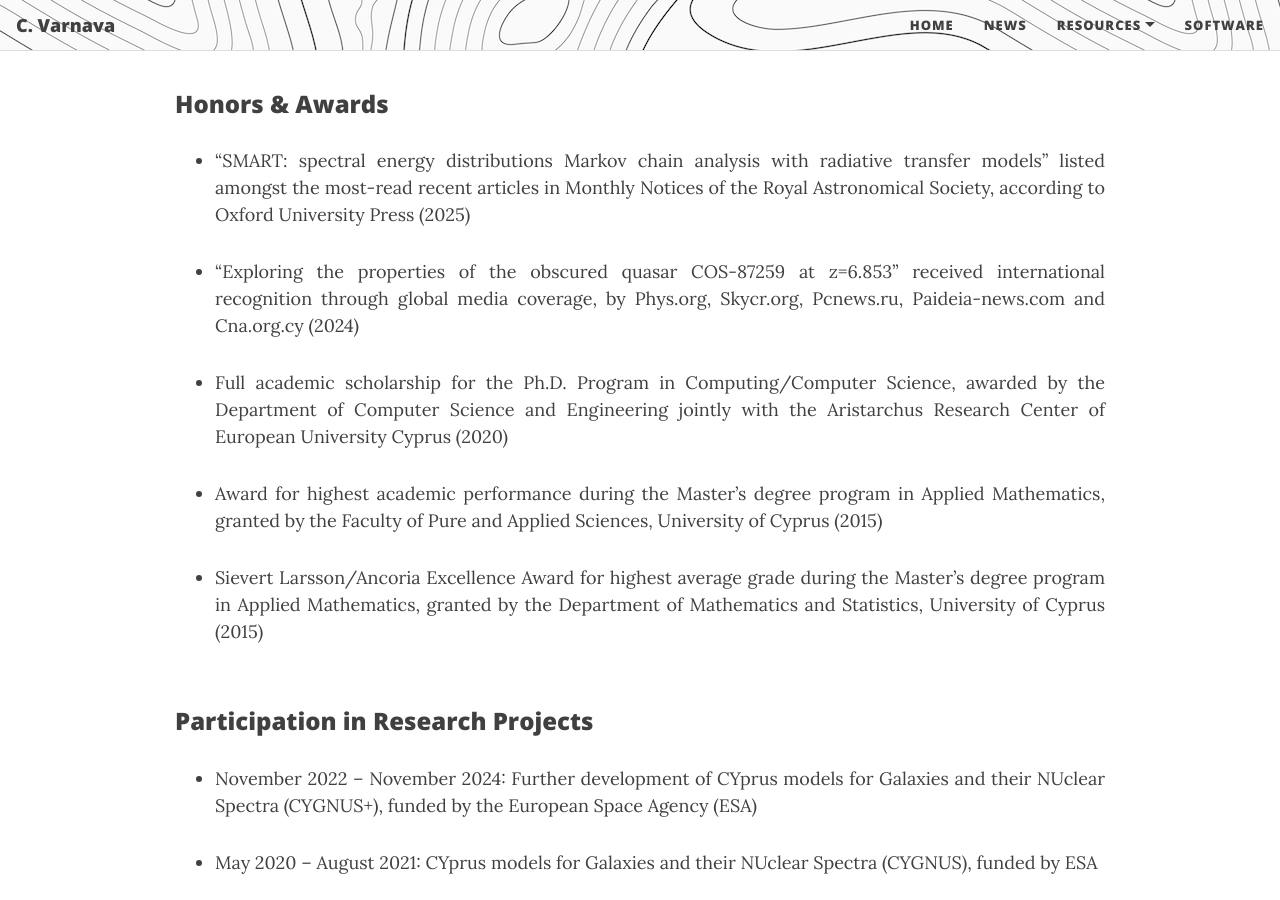
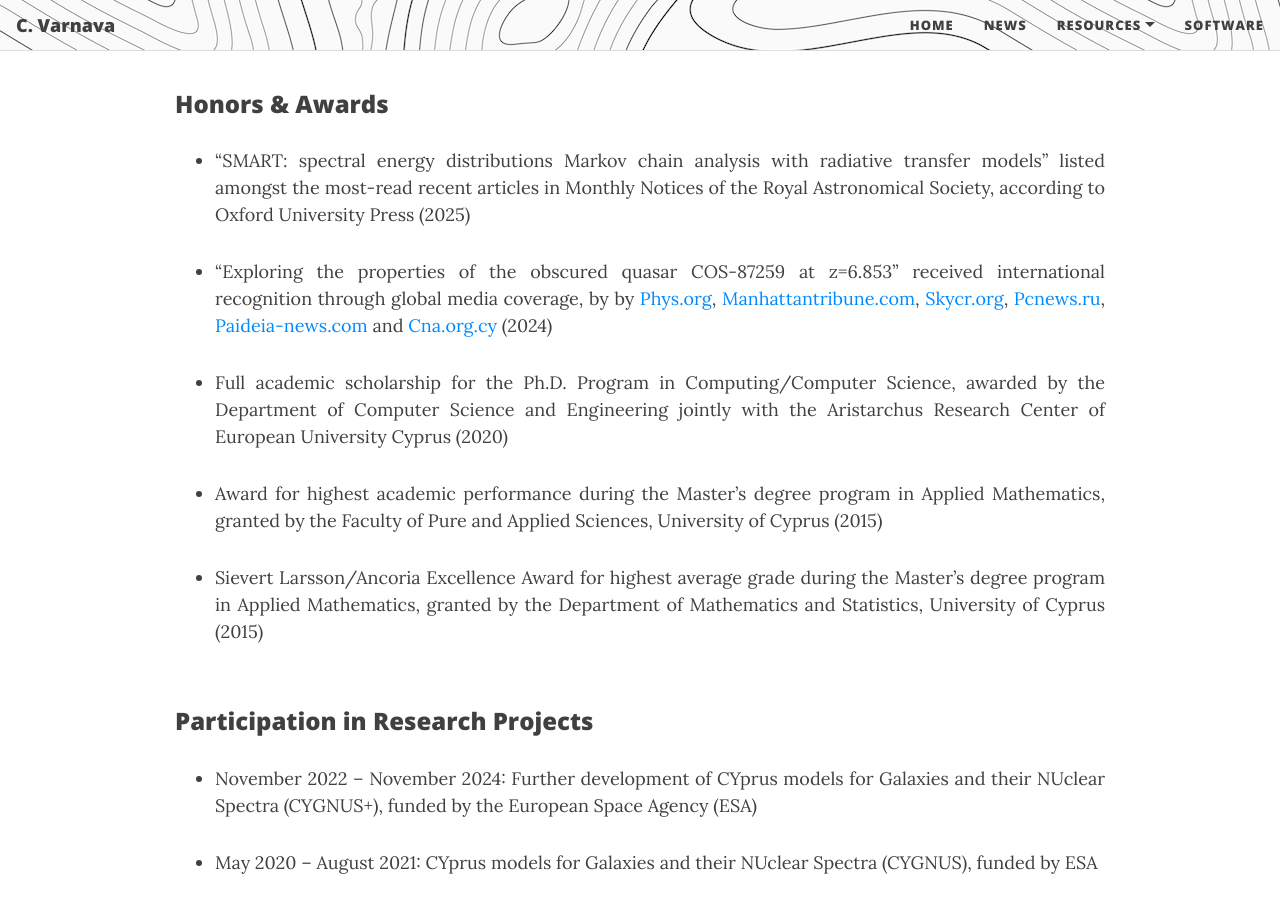
Before and after one commit to ch-var/ch-var.github.io, a Jekyll site: the page built from CV.html, in a window 1280 px wide and 900 px high, scrolled down 1109 px. Built offline with Jekyll 4.4.1, drawn with Linux system fonts in a browser that asks for light colours; formulas are drawn with MathJax 3.

Commit message:
Update CV.html

```diff
--- a/CV.html
+++ b/CV.html
@@ -48,7 +48,7 @@
 <ul>
 <li class="responsive-margin">“SMART: spectral energy distributions Markov chain analysis with radiative transfer models” listed amongst the most-read recent articles in Monthly Notices of the Royal Astronomical Society, according to Oxford University Press (2025)</li>
 <p></p>
-<li class="responsive-margin">“Exploring the properties of the obscured quasar COS-87259 at z=6.853” received international recognition through global media coverage, by Phys.org, Skycr.org, Pcnews.ru, Paideia-news.com and Cna.org.cy (2024)</li>
+<li class="responsive-margin">“Exploring the properties of the obscured quasar COS-87259 at z=6.853” received international recognition through global media coverage, by by <a href="https://phys.org/news/2024-10-astronomers-explore-properties-obscured-hyperluminous.html">Phys.org</a>, <a href="https://manhattantribune.com/astronomers-explore-the-properties-of-a-dark-hyperluminous-quasar/">Manhattantribune.com</a>, <a href="https://skycr.org/2024/10/21/exploran-las-propiedades-de-un-cuasar-hiperluminoso-oscurecido/">Skycr.org</a>, <a href="https://pcnews.ru/news/astronomy_obnaruzili_sverhmassivnuu_cernuu_dyru_v_centre_galaktiki_cos_87259-1530160.html#gsc.tab=0">Pcnews.ru</a>, <a href="https://paideia-news.com/panepistimio-frederick/2024/11/11/ereynitria-toy-eyropaikoy-panepistimioy-meleta-ena-protogono-yperfoteino-kbazar">Paideia-news.com</a> and <a href="https://www.cna.org.cy/press-release/article/7556971/anakoinosi-typoy-evropaiko-panepistimio-kyproy">Cna.org.cy</a> (2024)</li>
 <p></p>
 <li class="responsive-margin">Full academic scholarship for the Ph.D. Program in Computing/Computer Science, awarded by the Department of Computer Science and Engineering jointly with the Aristarchus Research Center of European University Cyprus (2020)</li>
 <p></p>
```
